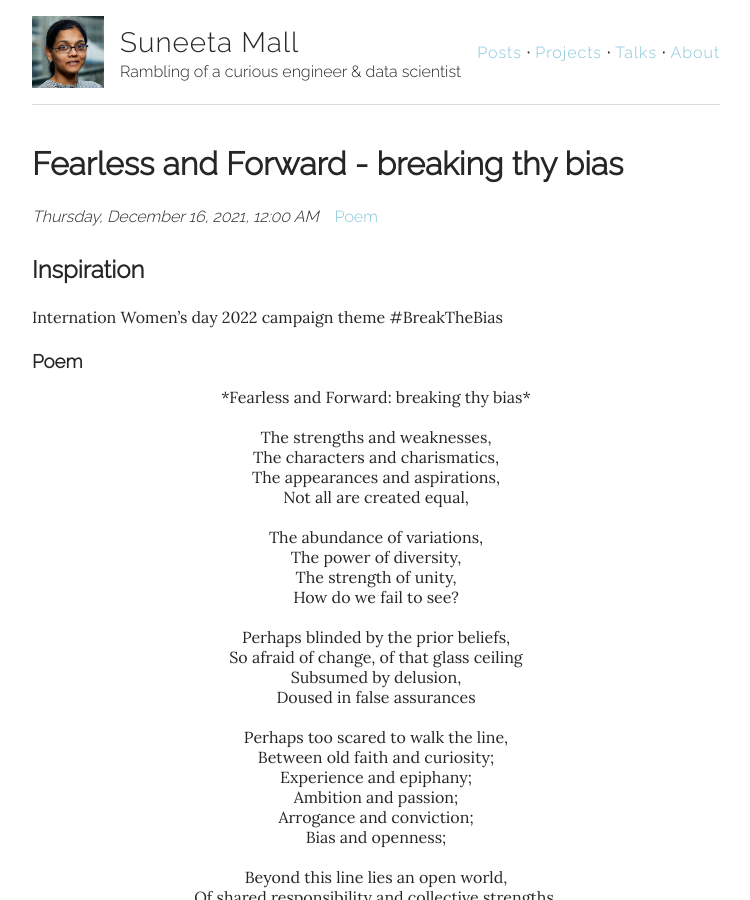
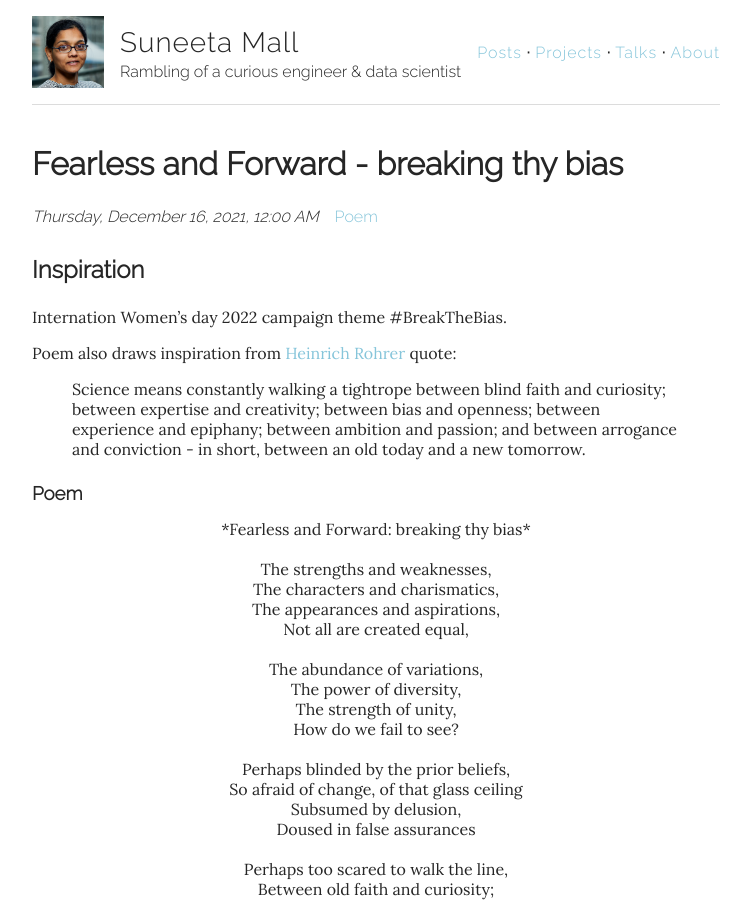
Before and after one commit to suneeta-mall/suneeta-mall.github.io, a Jekyll site: the page built from _posts/2021-12-16-breaking-thy-bias.md, in a window 1280 px wide and 900 px high. Shown: the whole window, without its empty margins (264-1014 px from the left). Built offline with Jekyll 4.4.1, drawn with Linux system fonts in a browser that asks for light colours; some web fonts are replaced.

Commit message:
Update 2021-12-16-breaking-thy-bias.md

```diff
--- a/_posts/2021-12-16-breaking-thy-bias.md
+++ b/_posts/2021-12-16-breaking-thy-bias.md
@@ -6,7 +6,10 @@ date: 2021-12-16
 ---
 
 ## Inspiration
-Internation Women's day 2022 campaign theme #BreakTheBias
+Internation Women's day 2022 campaign theme #BreakTheBias.
+
+Poem also draws inspiration from [Heinrich Rohrer](https://en.wikipedia.org/wiki/Heinrich_Rohrer) quote:
+> Science means constantly walking a tightrope between blind faith and curiosity; between expertise and creativity; between bias and openness; between experience and epiphany; between ambition and passion; and between arrogance and conviction - in short, between an old today and a new tomorrow.
 
 ### Poem
 
```
